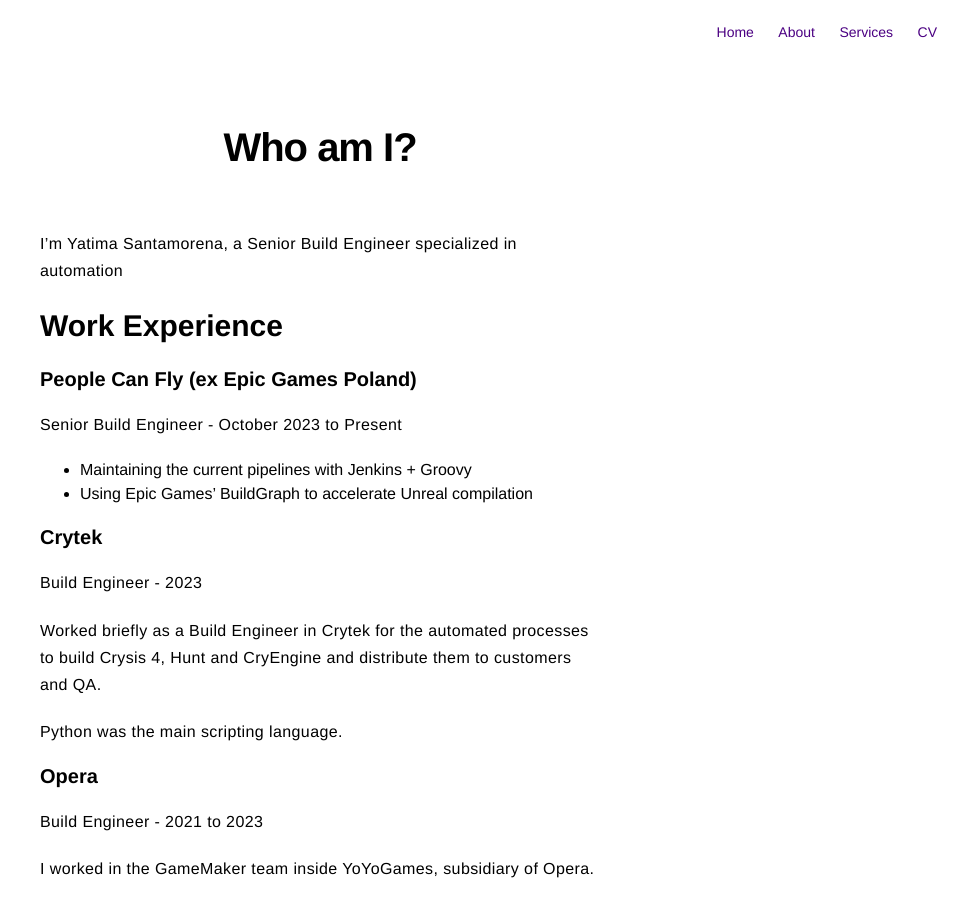
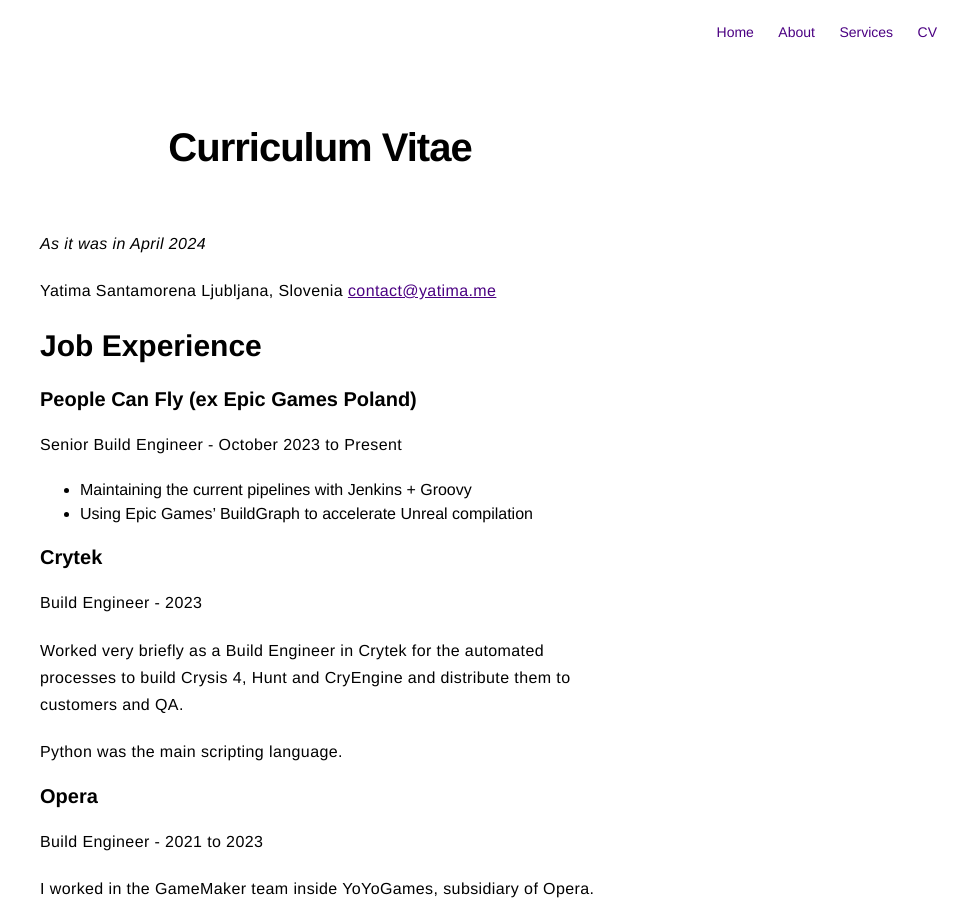
Before and after one commit to yatima1460/yatima1460.github.io, a Jekyll site: the page built from CV.md, in a window 1280 px wide and 900 px high. Shown: the whole window, without its empty margins (320-1280 px from the left). Built offline with Jekyll 4.4.1, drawn with Linux system fonts in a browser that asks for light colours; nearby versions of some CDN libraries; our own code applies the rules of GitHub Pages for plain Markdown files; some of the changed text lies outside the part shown.

Commit message:
Update CV.md

```diff
--- a/CV.md
+++ b/CV.md
@@ -1,8 +1,12 @@
-# Who am I?
+# Curriculum Vitae
 
-I'm Yatima Santamorena, a Senior Build Engineer specialized in automation
+_As it was in April 2024_
 
-## Work Experience
+Yatima Santamorena
+Ljubljana, Slovenia
+[contact@yatima.me](mailto:contact@yatima.me)
+
+## Job Experience
 
 ### People Can Fly (ex Epic Games Poland)
 
@@ -15,7 +19,7 @@
 
 Build Engineer - 2023
 
-Worked briefly as a Build Engineer in Crytek for the automated processes to build Crysis 4,
+Worked very briefly as a Build Engineer in Crytek for the automated processes to build Crysis 4,
 Hunt and CryEngine and distribute them to customers and QA.
 
 Python was the main scripting language.
```
Also changed, not shown: other parts of CV.md (+8 -4 lines).
